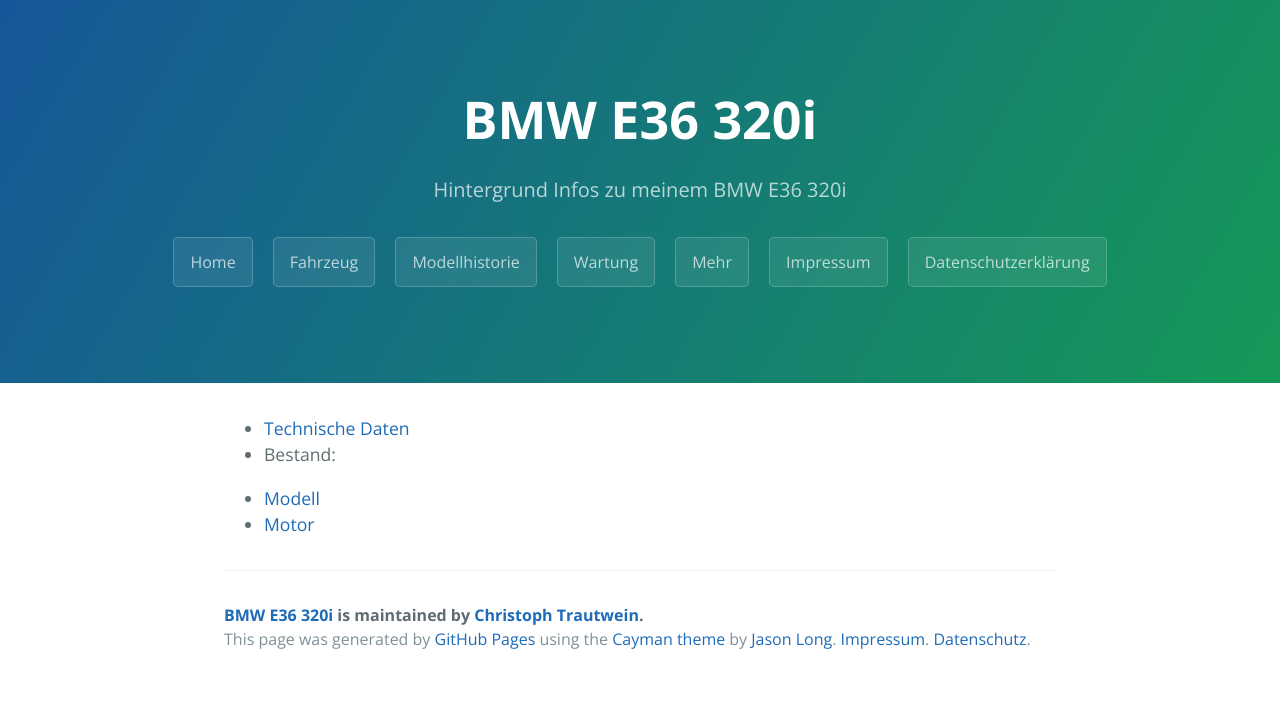
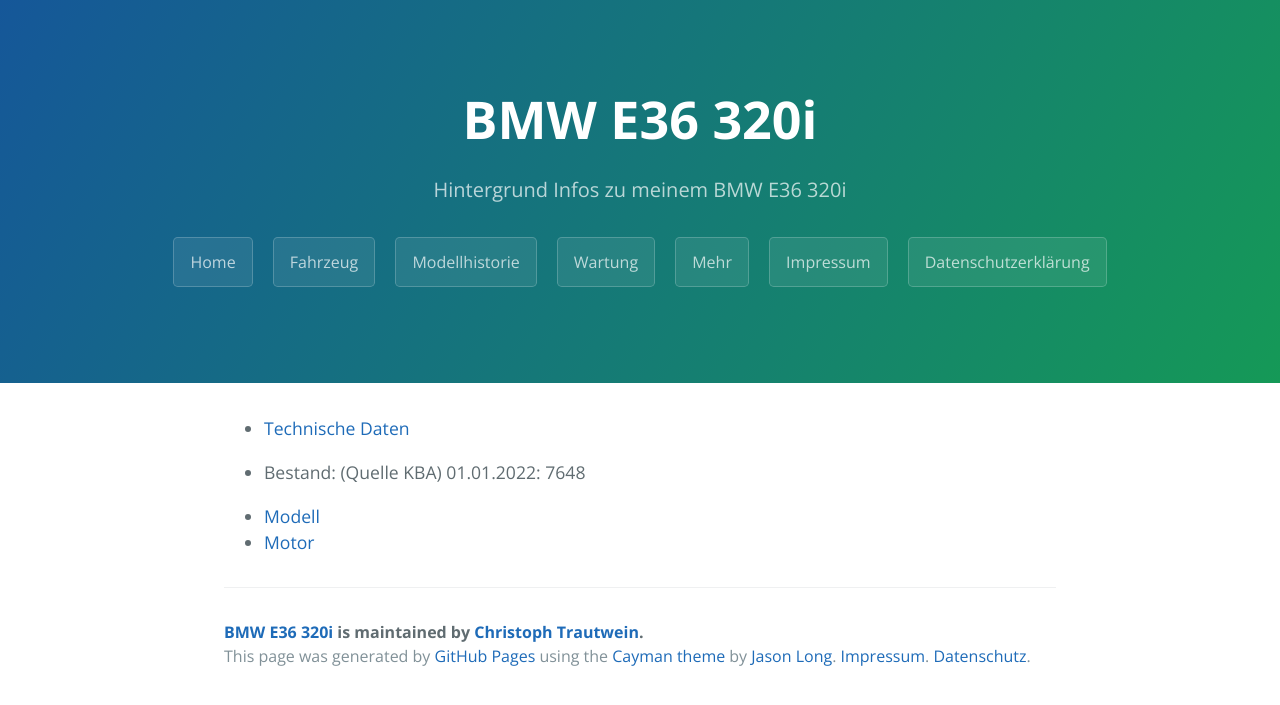
Before and after one commit to trautw/SCD-Quickstart, a Jekyll site: the page built from docs/_pages/02_class.md, in a window 1280 px wide. Shown: the top 705 px of the page. Built offline with Jekyll 4.4.1, drawn with Linux system fonts in a browser that asks for light colours.

Commit message:
Update 02_class.md

```diff
--- a/docs/_pages/02_class.md
+++ b/docs/_pages/02_class.md
@@ -5,7 +5,9 @@ permalink: /class/
 ---
 
 * [Technische Daten](https://de.wikipedia.org/wiki/BMW_E36#Ottomotoren)
-* Bestand:
+
+* Bestand: (Quelle KBA)
+01.01.2022: 7648
 
 * [Modell](https://de.wikipedia.org/wiki/BMW_E36)
 * [Motor](https://de.wikipedia.org/wiki/BMW_M52)
```
